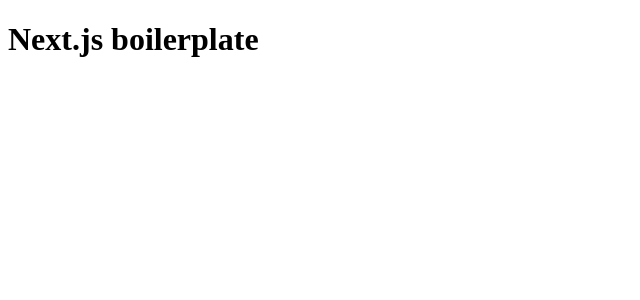
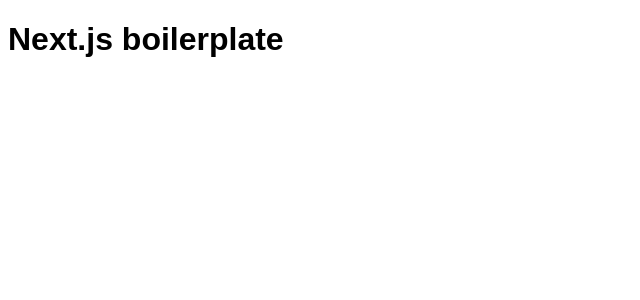
Before and after one commit to FranLyrio/e-games, a Next.js app: page / in a window 1280 px wide. Shown: the top 300 px of the page, without its empty margins (0-640 px from the left). Built offline with nearby package versions, Linux system fonts and the light colour scheme.

Commit message:
feature(styles): configure theme and global styles

```diff
--- a/src/pages/_app.tsx
+++ b/src/pages/_app.tsx
@@ -1,5 +1,17 @@
 import type { AppProps } from 'next/app'
+import { ThemeProvider } from '@emotion/react'
+
+import { Global } from '@emotion/react'
+import { GlobalStyle } from '@styles/global'
+import theme from '@styles/theme'
 
 export default function App({ Component, pageProps }: AppProps) {
-  return <Component {...pageProps} />
+  return (
+    <>
+      <ThemeProvider theme={theme}>
+        <Global styles={GlobalStyle} />
+        <Component {...pageProps} />
+      </ThemeProvider>
+    </>
+  )
 }
--- a/src/pages/_document.tsx
+++ b/src/pages/_document.tsx
@@ -1,9 +1,17 @@
 import { Html, Head, Main, NextScript } from 'next/document'
+import Link from 'next/link'
 
 export default function Document() {
   return (
     <Html lang="pt-br">
-      <Head />
+      <Head>
+        <Link rel="preload" href="https://fonts.googleapis.com" />
+        <Link rel="preconnect" href="https://fonts.gstatic.com" />
+        <Link
+          href="https://fonts.googleapis.com/css2?family=Inter:wght@400;700&family=Poppins:wght@300;400;600&display=swap"
+          rel="stylesheet"
+        />
+      </Head>
       <body>
         <Main />
         <NextScript />
--- /dev/null
+++ b/src/styles/global.ts
@@ -0,0 +1,8 @@
+import { css } from '@emotion/react'
+import theme from '@styles/theme'
+
+export const GlobalStyle = css`
+  body {
+    font-family: ${theme.font.family};
+  }
+`
--- /dev/null
+++ b/src/styles/theme.ts
@@ -0,0 +1,49 @@
+export default {
+  grid: {
+    container: '130rem',
+    gutter: '3.2rem',
+  },
+  border: {
+    radius: '0.4rem',
+  },
+  font: {
+    family: `'Poppins', sans-serif`,
+    light: 300,
+    normal: 400,
+    bold: 600,
+    sizes: {
+      xsmall: '1.2rem',
+      small: '1.4rem',
+      medium: '1.6rem',
+      large: '1.8rem',
+      xlarge: '2.0rem',
+      xxlarge: '2.8rem',
+    },
+  },
+  colors: {
+    primary: '#F231A5',
+    secondary: '#3CD3C1',
+    mainBg: '#06092B',
+    white: '#FAFAFA',
+    black: '#030517',
+    lightGray: '#EAEAEA',
+    gray: '#8F8F8F',
+    darkGray: '#2E2F42',
+  },
+  spacings: {
+    xxsmall: '0.8rem',
+    xsmall: '1.6rem',
+    small: '2.4rem',
+    medium: '3.2rem',
+    large: '4.0rem',
+    xlarge: '4.8rem',
+    xxlarge: '5.6rem',
+  },
+  layers: {
+    base: 10,
+    menu: 20,
+    overlay: 30,
+    modal: 40,
+    alwaysOnTop: 50,
+  },
+}
--- a/tsconfig.json
+++ b/tsconfig.json
@@ -16,7 +16,8 @@
     "incremental": true,
     "baseUrl": ".",
     "paths": {
-      "@components/*": ["src/components/*"]
+      "@components/*": ["src/components/*"],
+      "@styles/*": ["src/styles/*"]
     }
   },
   "include": ["next-env.d.ts", "**/*.ts", "**/*.tsx", ".jest/**.ts"],
```
Also changed, not shown: package.json (+9 -7 lines), 2 other files (tests, documents, lock files or other folders).
